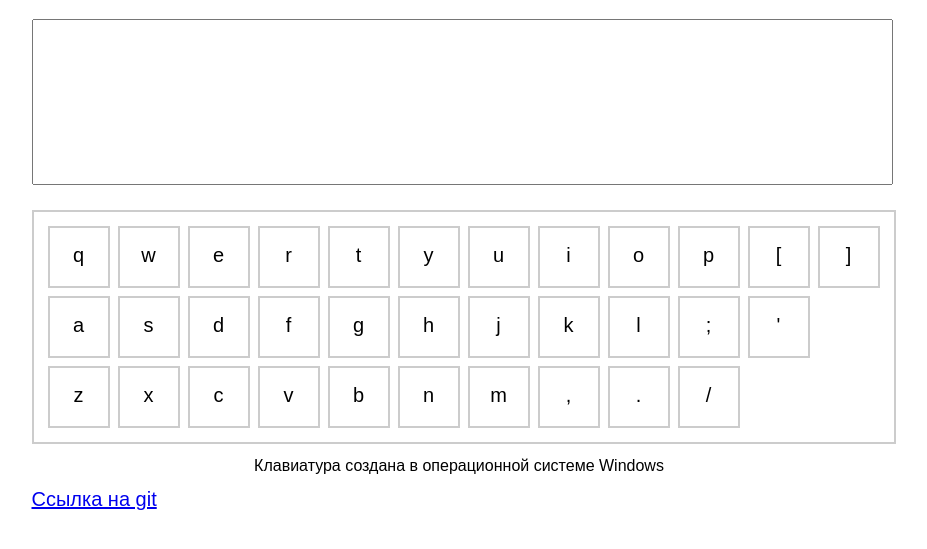
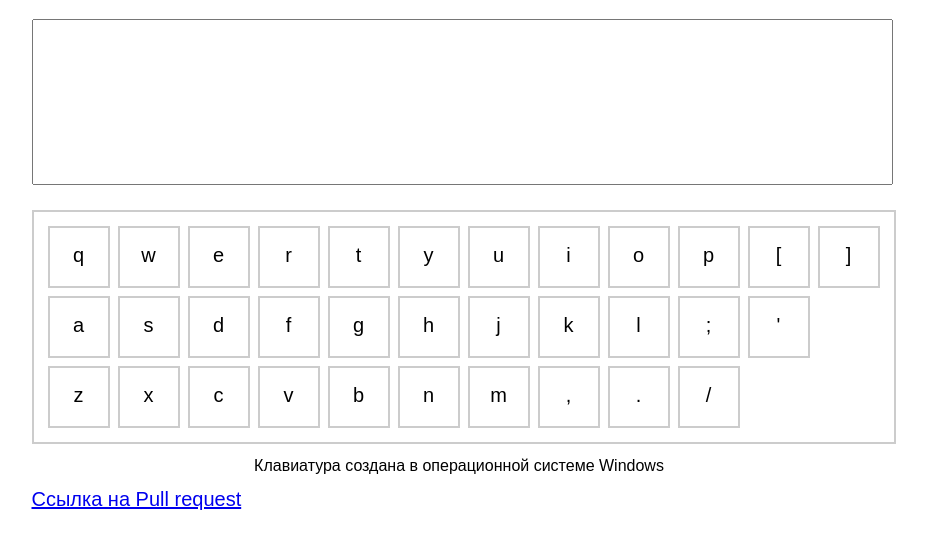
Before and after one commit to Eugene-Maikov/RSS-virtual-keyboard, a website: page index.html in a window 1280 px wide. Shown: the part 61-610 px from the top of the page, without its empty margins (181-1108 px from the left). Drawn offline with Linux system fonts and the light colour scheme.

Commit message:
Update index.html

```diff
--- a/index.html
+++ b/index.html
@@ -12,7 +12,7 @@
     <textarea class="textarea"></textarea>
     <div class="keyboard"></div>
     <h2 class="subtitle">Клавиатура создана в операционной системе Windows</h2>
-    <a href="https://github.com/Eugene-Maikov/RSS-virtual-keyboard/tree/gh-pages">Ссылка на git<a>
+    <a href="https://github.com/Eugene-Maikov/RSS-virtual-keyboard/pull/1">Ссылка на Pull request<a>
   </div>
 </div>
 <script src="main.js"></script>
```
